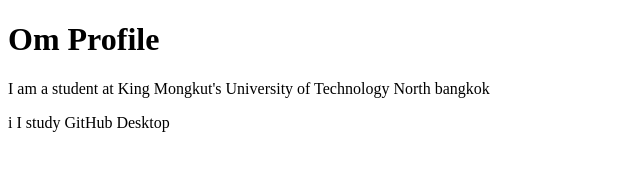
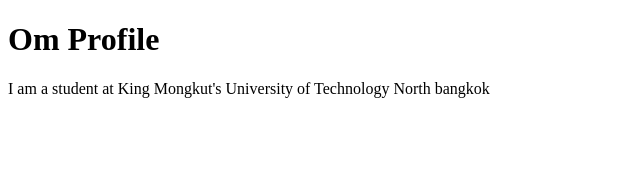
Before and after one commit to chal-48/github-desktop-project, a plain HTML site: page index.html in a window 1280 px wide. Shown: the whole page, without its empty margins (0-640 px from the left). Drawn offline with Linux system fonts and the light colour scheme.

Commit message:
Revert "Add some text"
This reverts commit 07e854ab050069d1f41989ad11f7cfb085ec2ab4.

```diff
--- a/index.html
+++ b/index.html
@@ -8,6 +8,5 @@
 <body>
     <h1>Om Profile</h1>
     <p>I am a student at King Mongkut's University of Technology North bangkok</p>
-    <p>i I study GitHub Desktop</p>
 </body>
 </html>
```
